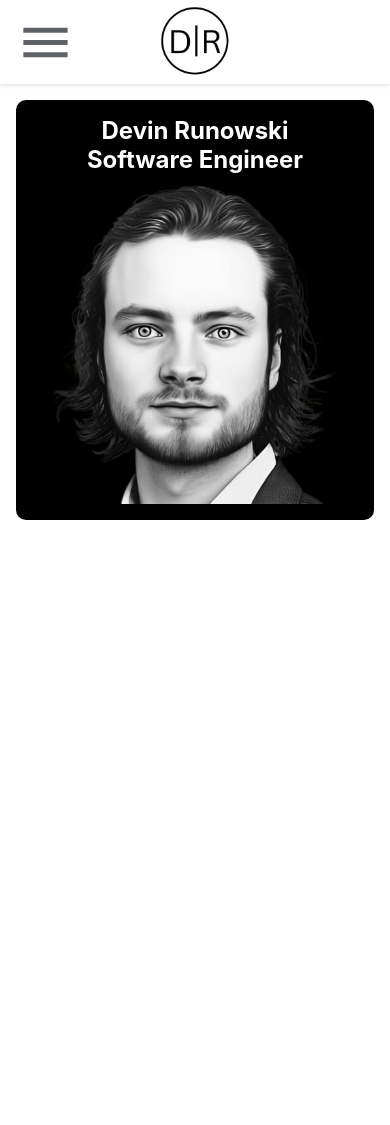
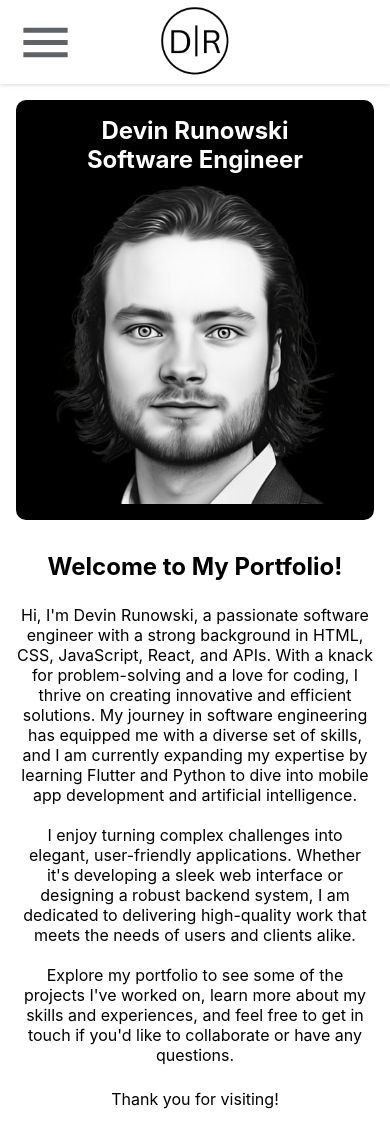
Before and after one commit to Runowo96/devinrunowski-frontend, a React (Create React App) app: page / in a window 390 px wide. Before the commit the page ends 844 px from the top, so only its background shows below. Built offline with nearby package versions, Linux system fonts and the light colour scheme.

Commit message:
add brief intro to home page with mobile,tabelt, and desktop breakpoint styling

```diff
--- /dev/null
+++ b/src/Components/BriefIntro/BriefIntro.js
@@ -0,0 +1,38 @@
+import React from "react";
+import "./BriefIntro.scss";
+
+function BriefIntro() {
+  return (
+    <article className="intro">
+      <h2 className="intro__header">Welcome to My Portfolio!</h2>
+      <section className="intro__sub-section-a">
+        <p className="intro__sub-text intro__sub-section-ab">
+          Hi, I'm Devin Runowski, a passionate software engineer with a strong
+          background in HTML, CSS, JavaScript, React, and APIs. With a knack for
+          problem-solving and a love for coding, I thrive on creating innovative
+          and efficient solutions. My journey in software engineering has
+          equipped me with a diverse set of skills, and I am currently expanding
+          my expertise by learning Flutter and Python to dive into mobile app
+          development and artificial intelligence.
+        </p>
+        <hr class="solid intro__divider"/>
+        <section className="intro__sub-section-ab">
+          <p className="intro__sub-text">
+            I enjoy turning complex challenges into elegant, user-friendly
+            applications. Whether it's developing a sleek web interface or
+            designing a robust backend system, I am dedicated to delivering
+            high-quality work that meets the needs of users and clients alike.
+          </p>
+          <p className="intro__sub-text">
+            Explore my portfolio to see some of the projects I've worked on,
+            learn more about my skills and experiences, and feel free to get in
+            touch if you'd like to collaborate or have any questions.
+          </p>
+        </section>
+      </section>
+      <p className="intro__sub-text">Thank you for visiting!</p>
+    </article>
+  );
+}
+
+export default BriefIntro;
--- /dev/null
+++ b/src/Components/BriefIntro/BriefIntro.scss
@@ -0,0 +1,69 @@
+@use "../../styles/partials/mixins" as *;
+@use "../../styles/partials/variables" as *;
+@use "../../styles/partials/typography" as *;
+
+.intro{
+    padding: $padding-mobile-sides;
+    display: flex;
+    flex-direction: column;
+    gap: 1.5rem;
+    @include tablet{
+        padding: $padding-tablet-sides;
+        padding-top: calc($padding-tablet-sides /3);
+        padding-bottom: calc($padding-tablet-sides /2);
+        gap: 2rem;
+
+    }
+    @include desktop{
+        padding: $padding-desktop-sides;
+        padding-top: calc($padding-desktop-sides /2);
+        padding-bottom: calc($padding-desktop-sides /2);
+        // gap: 2.5rem;
+
+    }
+
+    &__header{
+        text-align: center;
+        @include tablet {
+            font-size: 2.5rem;
+        }
+        @include desktop {
+            font-size: 3rem;
+        }
+    }
+    &__sub-text{
+        text-align: center;
+        @include tablet {
+            font-size: 2rem;
+        }
+        @include desktop {
+            font-size: 1.5rem;
+        }
+    }
+    &__sub-section-a{
+        display: flex;
+        flex-direction: column;
+        gap: 1.25rem;
+        @include desktop{
+            flex-direction: row;
+            justify-content: center;
+
+        }
+    }
+    &__sub-section-ab{
+        display: flex;
+        flex-direction: column;
+        gap: 1.25rem;
+        @include desktop{
+            width: 49%;
+
+        }
+    }
+    &__divider{
+display: none;
+        @include desktop{
+            display: block;
+
+        }
+    }
+}
--- a/src/Pages/Home.js
+++ b/src/Pages/Home.js
@@ -1,10 +1,12 @@
 import React from 'react'
 import Hero from '../Components/Hero/Hero'
+import BriefIntro from '../Components/BriefIntro/BriefIntro'
 
 function Home() {
   return (
     <main>
       <Hero />
+      <BriefIntro />
     </main>
   )
 }
```
Also changed, not shown: src/Components/Hero/Hero.js (+0 -22 lines).
